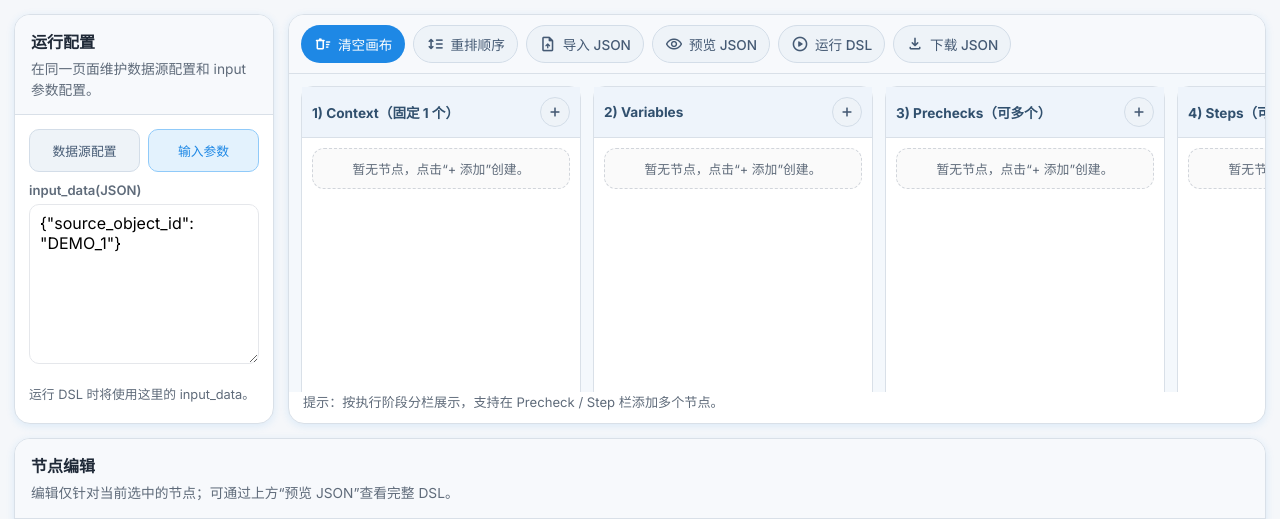
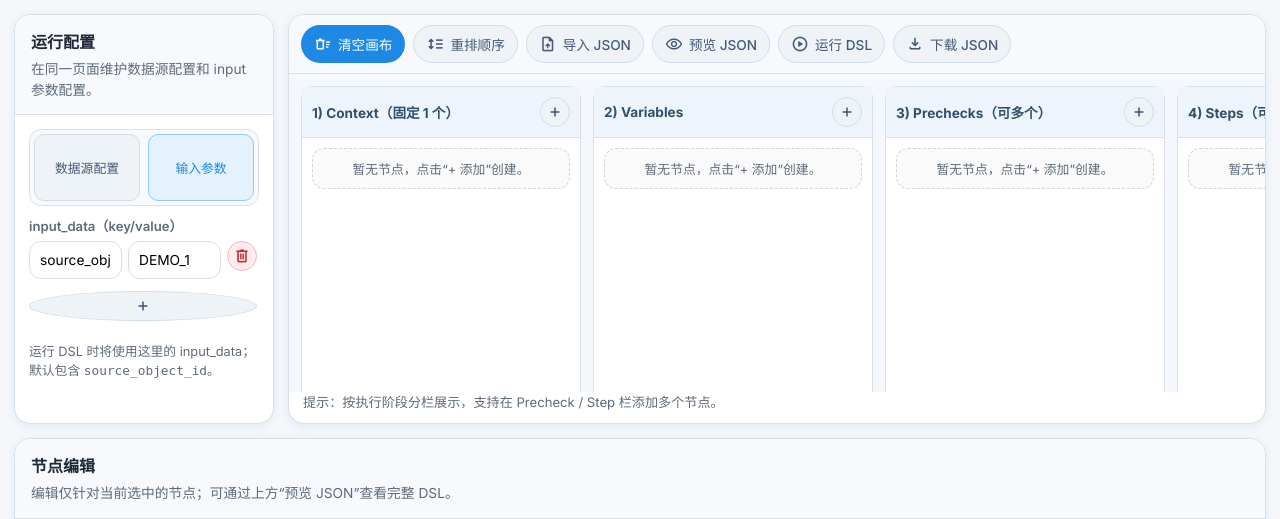
Before and after one commit to SukiEva/CheckEngine, a FastAPI app: page / in a window 1280 px wide. Shown: the top 519 px of the page. Run offline with FastAPI, Linux system fonts and the light colour scheme; data that the repository does not hold is empty; some libraries are stand-ins or nearby versions.

Commit message:
feat: improve runtime input config and autocomplete

```diff
--- a/playground/src/playground_app/templates/exec_dsl_flow_designer.html
+++ b/playground/src/playground_app/templates/exec_dsl_flow_designer.html
@@ -404,6 +404,10 @@
       display: grid;
       grid-template-columns: repeat(2, minmax(0, 1fr));
       gap: 8px;
+      padding: 4px;
+      border: 1px solid #d9e0e8;
+      border-radius: 12px;
+      background: #f7f9fc;
     }
     .tab-btn {
       border-radius: 10px;
@@ -423,6 +427,9 @@
       display: none;
       gap: 10px;
       align-content: start;
+      min-height: 0;
+      overflow: auto;
+      padding-right: 2px;
     }
     .tab-panel.active {
       display: grid;
@@ -454,6 +461,12 @@
     .inline-status {
       font-size: 0.8rem;
       color: var(--muted);
+    }
+    .kv-row {
+      display: grid;
+      grid-template-columns: minmax(0, 1fr) minmax(0, 1fr) auto;
+      gap: 6px;
+      margin-bottom: 6px;
     }
     .btn-loading {
       position: relative;
@@ -517,10 +530,11 @@
         </section>
         <section class="tab-panel active" data-tab-panel="input">
           <div class="field">
-            <label for="runtimeInputJson">input_data(JSON)</label>
-            <textarea id="runtimeInputJson" style="width:100%; min-height:160px; border:1px solid #e5e7eb; border-radius:10px; padding:8px 10px; font:inherit;">{"source_object_id": "DEMO_1"}</textarea>
+            <label>input_data（key/value）</label>
+            <div id="runtimeInputRows"></div>
+            <button type="button" class="btn-muted icon-btn" id="btnAddInputParam" title="新增输入参数" aria-label="新增输入参数"><span class="material-symbols-rounded">add</span></button>
           </div>
-          <div class="inline-status">运行 DSL 时将使用这里的 input_data。</div>
+          <div class="inline-status">运行 DSL 时将使用这里的 input_data；默认包含 <code>source_object_id</code>。</div>
         </section>
       </div>
     </aside>
@@ -587,7 +601,8 @@
     const dslPreview = document.getElementById('dslPreview');
     const jsonPreviewDialog = document.getElementById('jsonPreviewDialog');
     const runtimeDialog = document.getElementById('runtimeDialog');
-    const runtimeInputJson = document.getElementById('runtimeInputJson');
+    const runtimeInputRowsEl = document.getElementById('runtimeInputRows');
+    const addInputParamButton = document.getElementById('btnAddInputParam');
     const runtimeStatus = document.getElementById('runtimeStatus');
     const runtimeResult = document.getElementById('runtimeResult');
     const statusText = document.getElementById('statusText');
@@ -600,6 +615,7 @@
       selectedId: null,
     };
     let datasourceNameOptions = [];
+    let runtimeInputRows = [{ key: 'source_object_id', value: 'DEMO_1' }];
 
     const FIXED_TYPES = new Set(['context', 'on_fail']);
     const SQL_NODE_TYPES = new Set(['context', 'precheck', 'step']);
@@ -1189,6 +1205,93 @@
       return entries.length ? entries : [{ key: '', value: '' }];
     }
 
+    function normalizeInputRows(rows) {
+      if (!Array.isArray(rows)) {
+        return [{ key: 'source_object_id', value: 'DEMO_1' }];
+      }
+      const normalized = rows
+        .map((row) => ({
+          key: row && typeof row.key === 'string' ? row.key.trim() : '',
+          value: row && typeof row.value === 'string' ? row.value : normalizeValueToInput(row && Object.prototype.hasOwnProperty.call(row, 'value') ? row.value : ''),
+        }))
+        .filter((row) => row.key || row.value);
+      const hasSourceObjectId = normalized.some((row) => row.key === 'source_object_id');
+      if (!hasSourceObjectId) {
+        normalized.unshift({ key: 'source_object_id', value: 'DEMO_1' });
+      }
+      return normalized.length ? normalized : [{ key: 'source_object_id', value: 'DEMO_1' }];
+    }
+
+    function renderRuntimeInputRows() {
+      if (!runtimeInputRowsEl) return;
+      runtimeInputRows = normalizeInputRows(runtimeInputRows);
+      runtimeInputRowsEl.innerHTML = runtimeInputRows.map((row, index) => `
+        <div class="kv-row">
+          <input data-input-key="${index}" value="${escapeAttr(row.key || '')}" placeholder="参数名，如 source_object_id" />
+          <input data-input-value="${index}" value="${escapeAttr(row.value || '')}" placeholder="参数值，如 DEMO_1、100 或 true" />
+          <button class="btn-danger icon-btn" type="button" data-input-remove="${index}" title="删除输入参数" aria-label="删除输入参数"><span class="material-symbols-rounded">delete</span></button>
+        </div>
+      `).join('');
+      runtimeInputRowsEl.querySelectorAll('[data-input-remove]').forEach((button) => {
+        button.addEventListener('click', () => {
+          const removeIndex = Number(button.getAttribute('data-input-remove'));
+          runtimeInputRows.splice(removeIndex, 1);
+          runtimeInputRows = normalizeInputRows(runtimeInputRows);
+          renderRuntimeInputRows();
+          saveInputConfigLocal();
+          renderEditor();
+        });
+      });
+      runtimeInputRowsEl.querySelectorAll('[data-input-key], [data-input-value]').forEach((inputEl) => {
+        inputEl.addEventListener('change', () => {
+          runtimeInputRows = readRuntimeInputRows();
+          saveInputConfigLocal();
+          renderEditor();
+        });
+      });
+    }
+
+    function readRuntimeInputRows() {
+      if (!runtimeInputRowsEl) return normalizeInputRows(runtimeInputRows);
+      const keyInputs = Array.from(runtimeInputRowsEl.querySelectorAll('[data-input-key]'));
+      const valueInputs = Array.from(runtimeInputRowsEl.querySelectorAll('[data-input-value]'));
+      const rows = keyInputs.map((keyInput, index) => ({
+        key: keyInput.value.trim(),
+        value: valueInputs[index] ? valueInputs[index].value : '',
+      }));
+      return normalizeInputRows(rows);
+    }
+
+    function readRuntimeInputPayload() {
+      const rows = readRuntimeInputRows();
+      const payload = {};
+      rows.forEach((row) => {
+        if (!row.key) return;
+        payload[row.key] = parseInputValue(row.value);
+      });
+      return payload;
+    }
+
+    function saveInputConfigLocal() {
+      const currentRows = readRuntimeInputRows();
+      runtimeInputRows = currentRows;
+      localStorage.setItem('execdsl_flow_designer_input_v1', JSON.stringify(currentRows));
+    }
+
+    function loadInputConfigLocal() {
+      const raw = localStorage.getItem('execdsl_flow_designer_input_v1');
+      if (!raw) {
+        runtimeInputRows = normalizeInputRows(runtimeInputRows);
+        return;
+      }
+      try {
+        const parsed = JSON.parse(raw);
+        runtimeInputRows = normalizeInputRows(parsed);
+      } catch (_error) {
+        runtimeInputRows = normalizeInputRows(runtimeInputRows);
+      }
+    }
+
     function getSortedSteps() {
       return state.nodes
         .filter((item) => item.type === 'step')
@@ -1519,11 +1622,17 @@
     function getRuntimePathSuggestions(currentNode) {
       const basics = [
         '$input',
-        '$input.source_object_id',
         '$context',
         '$variables',
         '$steps',
       ];
+      const inputPayload = readRuntimeInputPayload();
+      Object.keys(inputPayload).forEach((key) => {
+        basics.push(`$input.${key}`);
+      });
+      if (!Object.prototype.hasOwnProperty.call(inputPayload, 'source_object_id')) {
+        basics.push('$input.source_object_id');
+      }
       const runtimePaths = [];
 
       state.nodes.forEach((item, index) => {
@@ -1647,20 +1756,19 @@
           return stepPayload;
         });
 
-      const result = {
-        variables,
-        prechecks,
-        steps: sortedSteps,
-        on_fail: onFail || {
-          decision: 'exists($steps.some_step.some_output)',
-          mode: 'single',
-          message_cn: '默认失败',
-          message_en: 'default failure',
-        },
-      };
+      const result = {};
       if (context) {
         result.context = context;
       }
+      result.variables = variables;
+      result.prechecks = prechecks;
+      result.steps = sortedSteps;
+      result.on_fail = onFail || {
+        decision: 'exists($steps.some_step.some_output)',
+        mode: 'single',
+        message_cn: '默认失败',
+        message_en: 'default failure',
+      };
       return result;
     }
 
@@ -1958,14 +2066,7 @@
         statusText.textContent = '运行失败：请先在“数据源配置”页签中维护至少一个数据源。';
         return;
       }
-      let inputPayload = {};
-      try {
-        inputPayload = runtimeInputJson.value.trim() ? JSON.parse(runtimeInputJson.value) : {};
-      } catch (error) {
-        statusText.classList.add('status-warn');
-        statusText.textContent = `input_data 解析失败: ${error.message || '不是合法 JSON'}`;
-        return;
-      }
+      const inputPayload = readRuntimeInputPayload();
       setRunButtonLoading(true);
       openRuntimeDialog();
       runtimeStatus.textContent = '执行中...';
@@ -2399,7 +2500,18 @@
       saveDatasourceConfigToServer();
     });
 
+    if (addInputParamButton) {
+      addInputParamButton.addEventListener('click', () => {
+        runtimeInputRows = readRuntimeInputRows();
+        runtimeInputRows.push({ key: '', value: '' });
+        renderRuntimeInputRows();
+        saveInputConfigLocal();
+      });
+    }
+
     loadLocal();
+    loadInputConfigLocal();
+    renderRuntimeInputRows();
     renderCanvas();
     renderEditor();
     loadDatasourceConfigFromServer();
```
